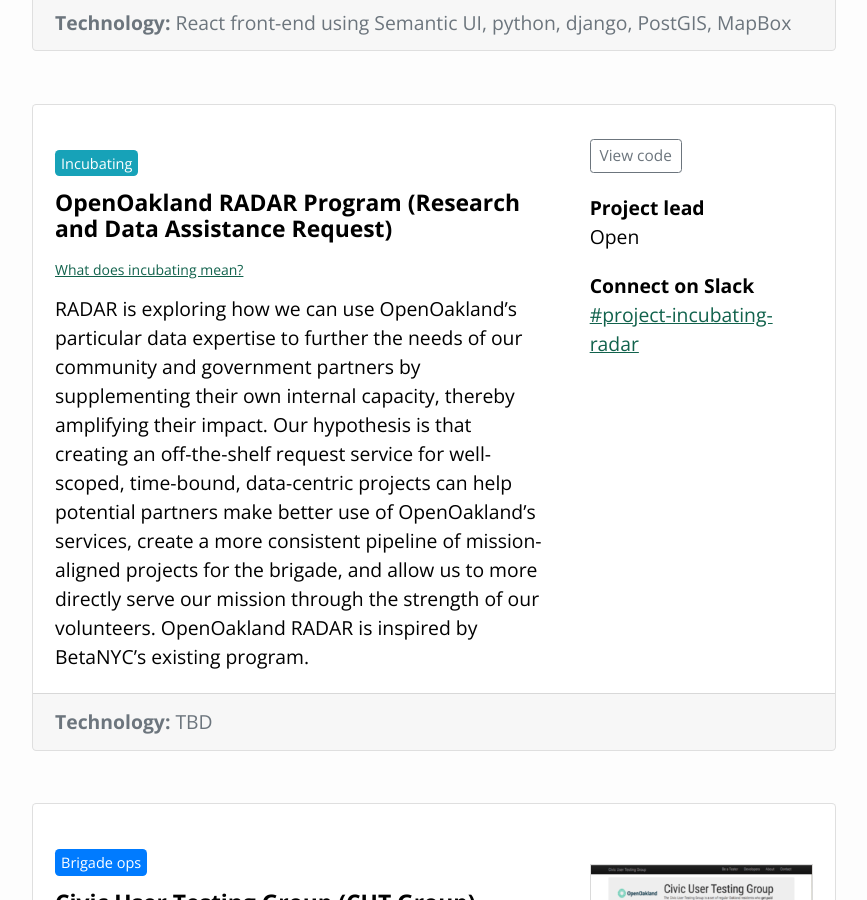
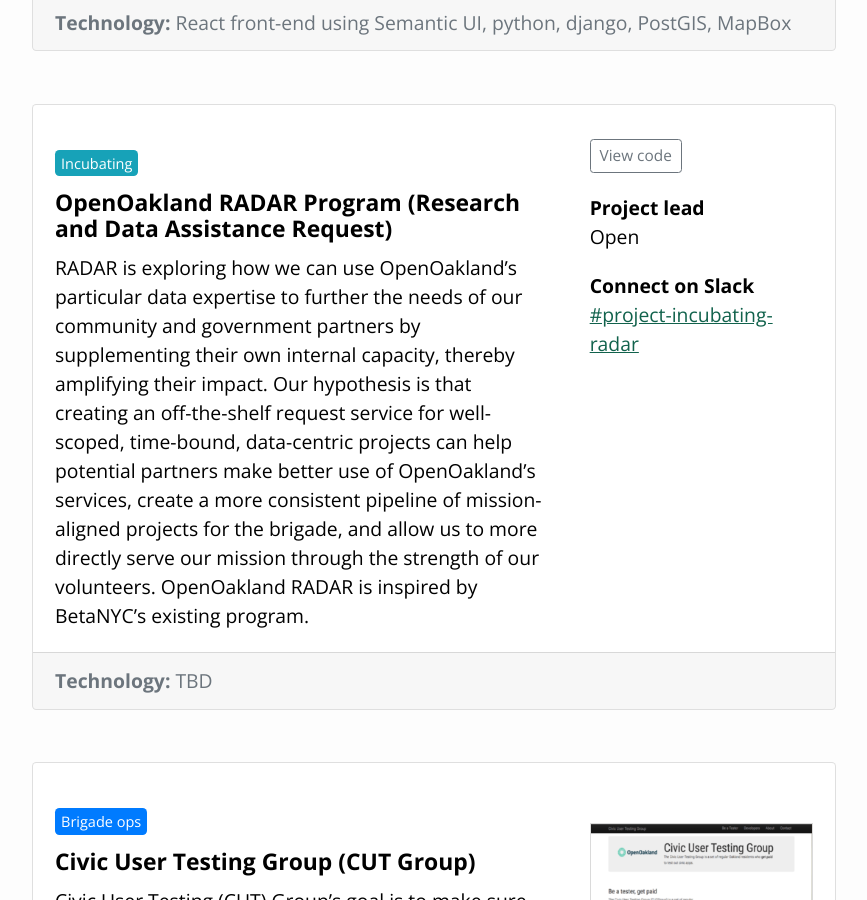
Before and after one commit to openoakland/openoakland.org, a Jekyll site: the page built from src/projects.md, in a window 1280 px wide and 900 px high, scrolled down 3783 px. Shown: the whole window, without its empty margins (206-1073 px from the left). Built offline with Jekyll 4.4.1, drawn with Linux system fonts in a browser that asks for light colours; nearby versions of some CDN libraries.

Commit message:
Tweaks to pass tests
- Set makefile to ignore "#"

```diff
--- a/src/_data/delivered_projects.yml
+++ b/src/_data/delivered_projects.yml
@@ -152,4 +152,3 @@
   slack_id: CBB52CFU2
   slack_channel: project-ca-water-challenge
   description: Approximately one million California residents currently only have access to drinking water that does not meet state and federal standards. The California Drinking Water project provides user-friendly online queries, charts, and maps to show which water systems have current and persistent drinking water contamination violations. Partnering with the State Water Board and the Community Water Center non-profit organization, Open Oakland volunteers developed a tool features using the State’s bi-monthly Human Right to Water water quality reporting data on cities, communities, schools, and daycares. The online features allow government officials, advocates, researchers, and residents to more easily understand which water systems have contamination problems and identify solutions that support clean water for all Californians. Used daily by local grassroots organizations, the site won awards at two consecutive Water Data Challenges.
--
--- a/src/_data/idle_projects.yml
+++ b/src/_data/idle_projects.yml
@@ -74,4 +74,3 @@
   slack_id: C4R9JUW12
   slack_channel: project-trash-talk
   description: "With East Oakland facing illegal dumping, mostly from outside actors, Trash Talk was envisioned in 2016 as a tool to help neighbors plan and execute cleanups and graffiti removal. The app was intended to help neighbors report issues and work together with the Oakland City Public Works Agency to remove trash, dead animals, and other consequences of illegal dumping in East Oakland neighborhoods. The goal was for Trash Talk to eventually connect with the City‘s existing tracking app, [SeeClickFix](https://en.seeclickfix.com/oakland) for tracking volunteer time."
--
--- a/src/_includes/project.html
+++ b/src/_includes/project.html
@@ -9,9 +9,6 @@
             <p><span class="badge badge-{{ page.badges[status] }}  project-badge">{{ status | capitalize }}</span></p>
             {% if project.name %}
               <h3 class="projects-h3">{{ project.name }}</h3>
-            {% endif %}
-            {% if status == 'inactive' or status == 'decommissioned' or status == 'incubating' %}
-              <p class="mt-0"><a class="text-small brand-link" href="#{{ status }}-projects">What does {{ status }} mean?</a></p>
             {% endif %}
           </div>
 
```
Also changed, not shown: 1 other file.
